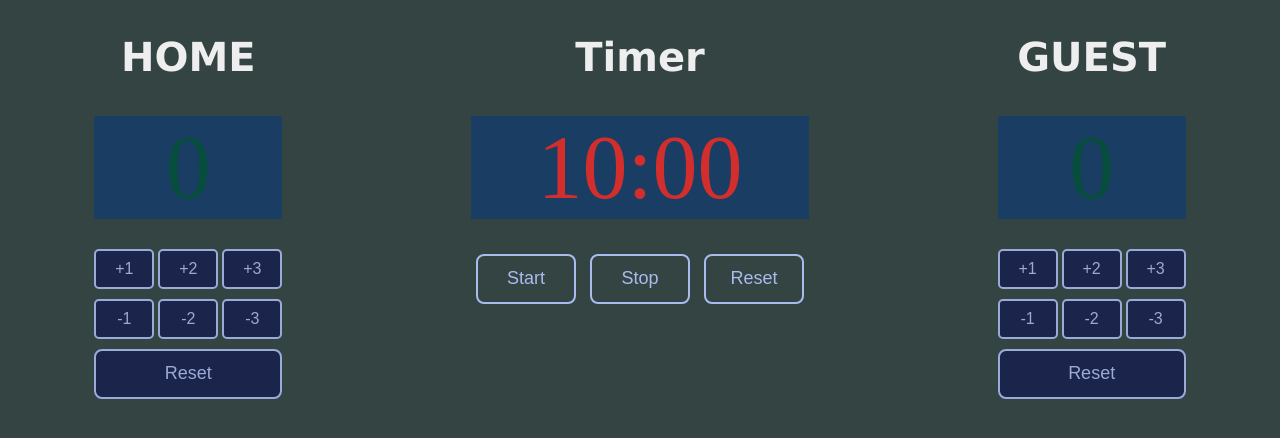
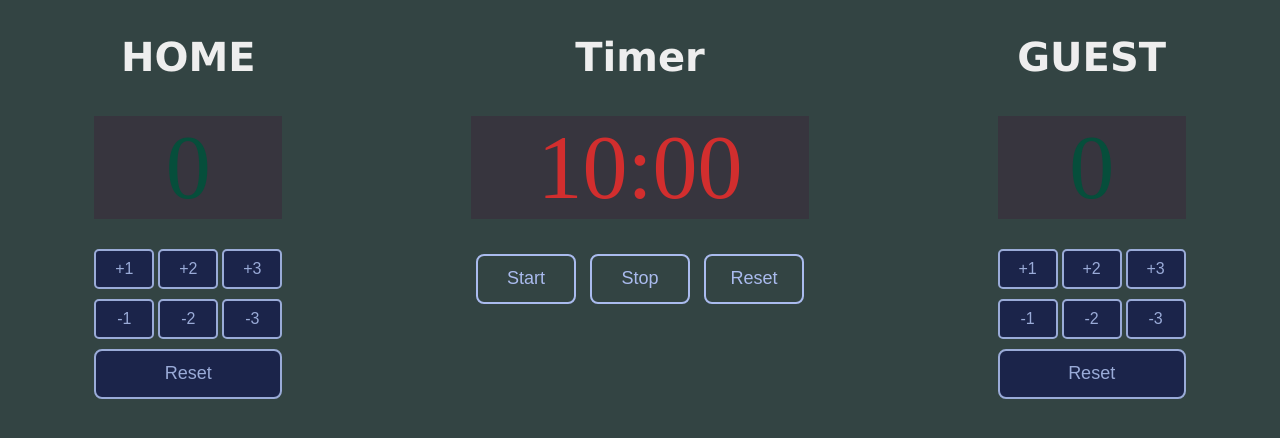
Before and after one commit to 6172501003-hue/BASKETBALL-SCOREBOARD-FIX-, a plain HTML site: page index.html in a window 1280 px wide. Drawn offline with Linux system fonts and the light colour scheme.

Commit message:
Update index.css

```diff
--- a/index.css
+++ b/index.css
@@ -26,7 +26,7 @@ body {
 }
 
 .background-score{
-    background-color: #1A3D64;
+    background-color: #37353E;
 }
 
 .colorTime {
```
